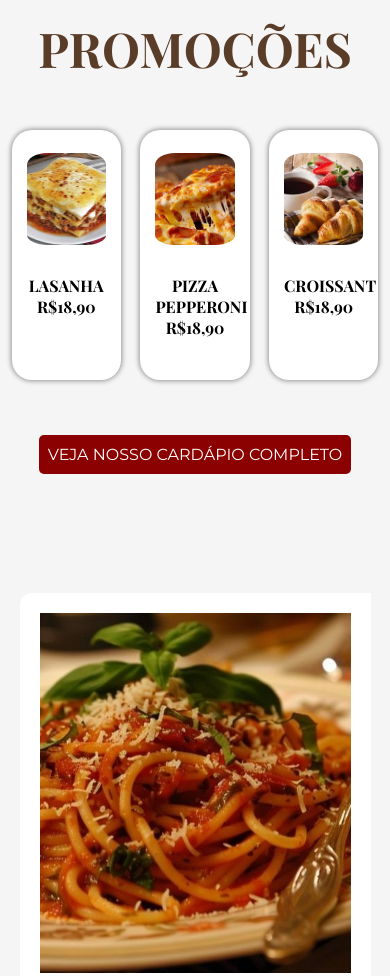
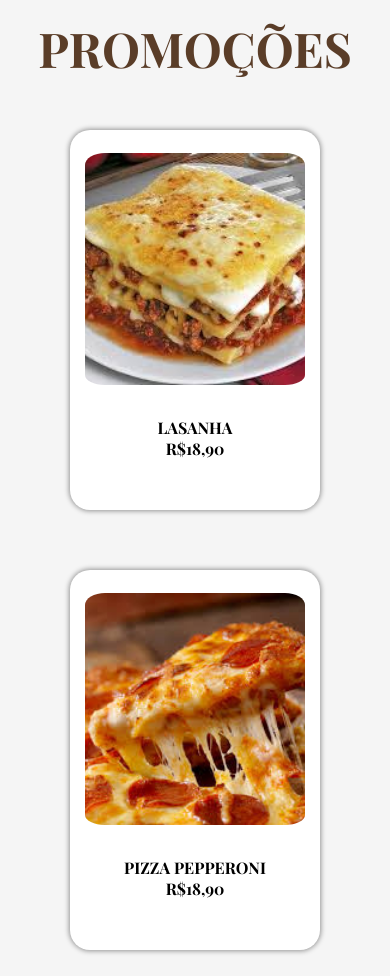
Before and after one commit to carollinag06/projeto-integrador, a plain HTML site: page scripts/home.html in a window 390 px wide. Shown: the part 1720-2696 px from the top of the page. Drawn offline with nearby package versions, Linux system fonts and the light colour scheme; a web font is replaced by a local one.

Commit message:
atualizar

```diff
--- a/scripts/style.css
+++ b/scripts/style.css
@@ -52,9 +52,10 @@ header h1 {
 }
 
 header button {
+  max-height: 34px;
   justify-content: center;
   color: var(--cor-fonte);
-  padding: 8px 10px;
+  padding: 1px 10px;
   border: 1px solid var(--cor-secundaria);
   background-color: var(--cor-primaria);
   border-radius: 5px;
@@ -692,11 +693,19 @@ nav a:hover {
 
   #promocoes h1{
     font-size: 48px;
+    margin-bottom: 50px;
   }
 
   #promocoes .conteiner {
     display: flex;
+    flex-direction: column;
     gap: 5%;
+    justify-content: center;
+    gap: 60px;
+    flex-wrap: wrap;
+    margin-top: 50px;
+    padding-bottom: 20px;
+    margin: auto;align-items: center;
   }
 
   #promocoes .menu {
@@ -704,15 +713,21 @@ nav a:hover {
     width: 28%;
     height: 250px;
     box-sizing: border-box;
+
+
+    text-align: center;
+    width: 250px;
+    height: 380px;
+    border-radius: 20px;
+    padding: 15px;
   }
 
   #promocoes .menu img{
     width: 100%;
-    height: 50%;
   }
 
   #promocoes .menu h3{
-    padding-top: 25%;
+    padding-top: 10%;
     font-size: 16px;
   }
 
```
